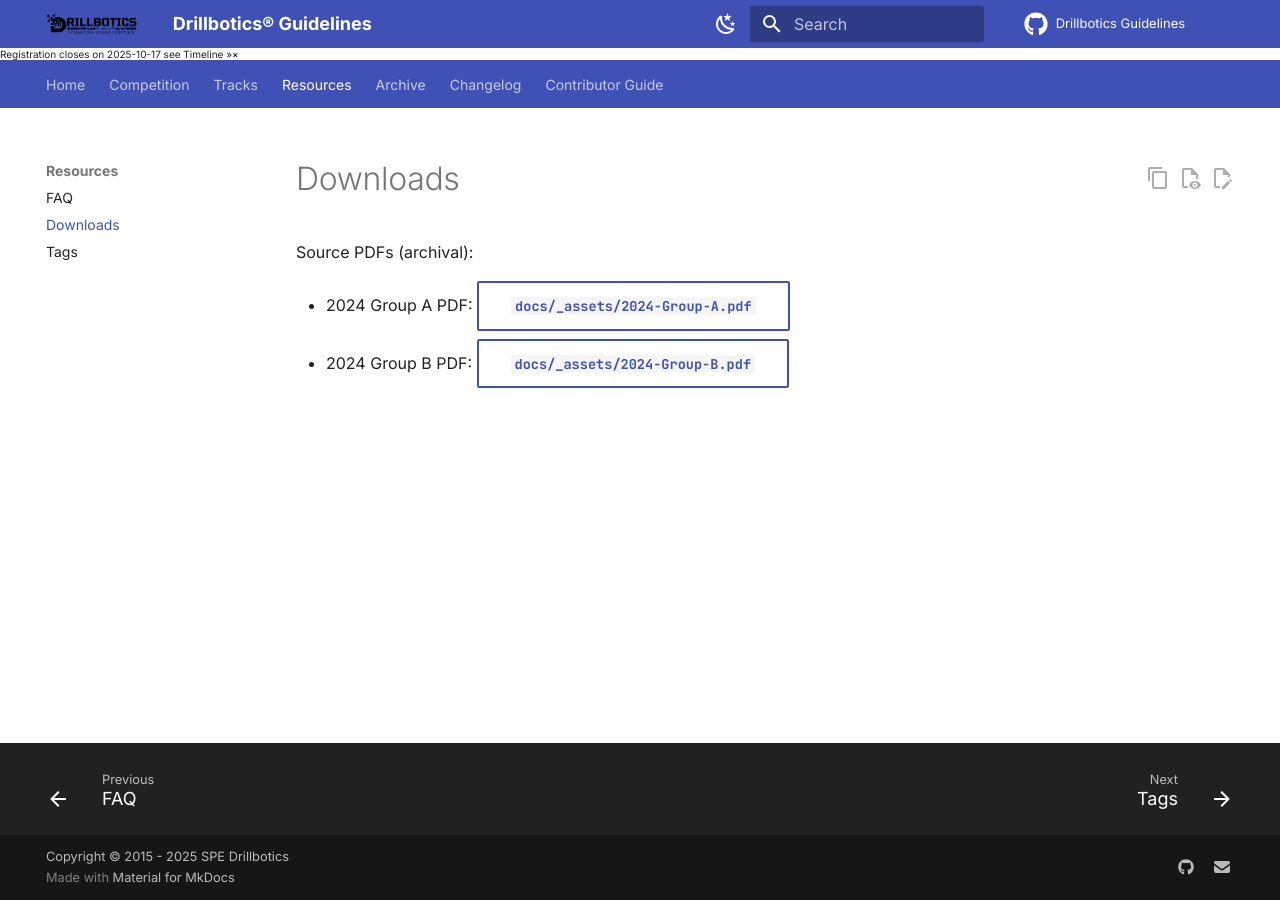
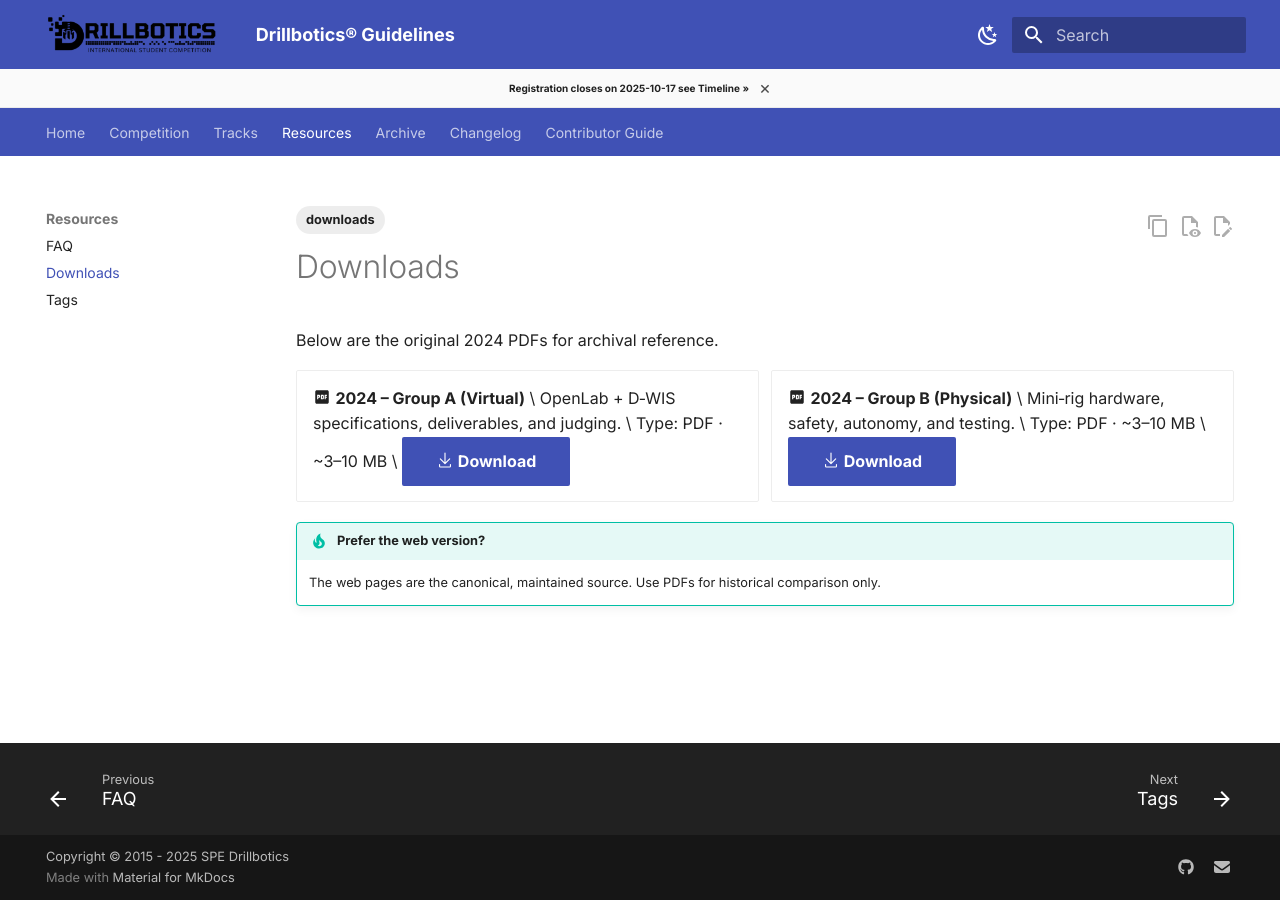
Before and after one commit to Open-Source-Drilling-Community/drillbotics-guidelines, an MkDocs documentation site: the page built from docs/resources/downloads.md, in a window 1280 px wide. Built offline with MkDocs 1.6.1 and Material for MkDocs 9.7.7, drawn with Linux system fonts in a browser that asks for light colours; comment, search, counter and statistics services are not loaded; the version menu is left out.

Commit message:
📝 docs(competition): add safety, timeline, downloads metadata and warnings
- add YAML tags for safety, timeline, and downloads pages for better organization
- include safety warning to emphasize lab safety procedures
- replace timeline placeholders with include for upcoming milestones
- enhance downloads page with detailed descriptions, links, and a tip about web versions

💄 style(stylesheets): add extra.css for minimal custom Material tweaks

- add subtle hero styling and spacing refinements for grid cards
- style announcement banner for readability and sticky positioning
- enlarge header logo with dark mode filter for visibility
- hide repo links in header and navigation for cleaner UI
- define adaptive Mermaid diagram colors for light and dark modes

✨ feat(tracks): add new tracks overview and deliverables pages

- create tracks index with grid cards linking to Group A, Group B, deliverables, and FAQ
- add deliverables page with tabs for Group A and B deliverables and deadline warning
- provide download templates link on deliverables page for user convenience

```diff
--- a/docs/resources/downloads.md
+++ b/docs/resources/downloads.md
@@ -1,6 +1,25 @@
+---
+tags:
+  - downloads
+---
+
 # Downloads
 
-Source PDFs (archival):
+Below are the original 2024 PDFs for archival reference.
 
-- 2024 Group A PDF: [`docs/_assets/2024-Group-A.pdf`](../_assets/2024-Group-A.pdf){ .md-button }
-- 2024 Group B PDF: [`docs/_assets/2024-Group-B.pdf`](../_assets/2024-Group-B.pdf){ .md-button }
+<div class="grid cards" markdown>
+
+- :material-file-pdf-box: **2024 – Group A (Virtual)**  \
+  OpenLab + D‑WIS specifications, deliverables, and judging.  \
+  Type: PDF · ~3–10 MB  \
+  [:octicons-download-24: Download](../_assets/2024-Group-A.pdf){ .md-button .md-button--primary }
+
+- :material-file-pdf-box: **2024 – Group B (Physical)**  \
+  Mini‑rig hardware, safety, autonomy, and testing.  \
+  Type: PDF · ~3–10 MB  \
+  [:octicons-download-24: Download](../_assets/2024-Group-B.pdf){ .md-button .md-button--primary }
+
+</div>
+
+!!! tip "Prefer the web version?"
+    The web pages are the canonical, maintained source. Use PDFs for historical comparison only.
--- /dev/null
+++ b/docs/stylesheets/extra.css
@@ -0,0 +1,106 @@
+/* Minimal, non‑Insiders tweaks for Material */
+
+/* Subtle hero styling on the homepage */
+.hero {
+  margin: 0 0 1rem;
+  padding: 1.5rem 1rem;
+  text-align: center;
+  border-radius: 12px;
+  border: 1px solid rgba(0,0,0,.06);
+  background: linear-gradient(180deg, rgba(0,0,0,.02), rgba(0,0,0,.01));
+}
+[data-md-color-scheme="slate"] .hero {
+  border-color: rgba(255,255,255,.12);
+  background: linear-gradient(180deg, rgba(255,255,255,.03), rgba(255,255,255,.02));
+}
+.hero .md-button { margin: .125rem .25rem; }
+
+/* Small spacing refinements for grid cards */
+.md-typeset .grid.cards { gap: .6rem; }
+.md-typeset .grid.cards > ul > li { padding: .75rem .8rem; }
+
+/* Keep the announcement banner readable with minimal styling */
+.db-announcement {
+  position: sticky;
+  top: 0;
+  z-index: 2;
+  display: flex;
+  align-items: center;
+  justify-content: center;
+  gap: .5rem;
+  padding: .5rem .75rem;
+  border-bottom: 1px solid rgba(0,0,0,.06);
+  background: rgba(0,0,0,.02);
+  color: inherit;
+}
+[data-md-color-scheme="slate"] .db-announcement {
+  border-bottom-color: rgba(255,255,255,.12);
+  background: rgba(255,255,255,.03);
+}
+.db-announcement__link { font-weight: 600; text-decoration: none; }
+.db-announcement__close { border: 0; background: transparent; font-size: 18px; line-height: 1; cursor: pointer; opacity: .7; }
+
+/* Make the header logo larger */
+.md-header__button.md-logo img {
+  height: 45px;
+  width: auto;
+}
+@media (max-width: 600px) {
+  .md-header__button.md-logo img { height: 52px; }
+}
+
+/* Ensure the logo is visible in dark mode */
+[data-md-color-scheme="slate"] .md-header__button.md-logo img {
+  /* Invert the black logo to white for contrast */
+  filter: brightness(0) invert(1);
+}
+
+/* Hide the repo link next to search and in the drawer */
+.md-header__source,
+.md-nav__source {
+  display: none !important;
+}
+
+/* Mermaid: adaptive colors for light/dark mode */
+:root {
+  --db-mm-edge: var(--md-default-fg-color--lighter);
+  --db-mm-text: var(--md-default-fg-color);
+  /* Light palette for custom classes */
+  --db-mm-startEnd-fill: #e1f5fe;
+  --db-mm-startEnd-stroke: #01579b;
+  --db-mm-decision-fill: #fff3e0;
+  --db-mm-decision-stroke: #e65100;
+  --db-mm-process-fill: #f3e5f5;
+  --db-mm-process-stroke: #4a148c;
+  --db-mm-feedback-fill: #ffebee;
+  --db-mm-feedback-stroke: #c62828;
+}
+
+[data-md-color-scheme="slate"] {
+  --db-mm-edge: var(--md-default-fg-color--lightest);
+  --db-mm-text: var(--md-default-fg-color);
+  /* Dark palette tuned for contrast on slate */
+  --db-mm-startEnd-fill: #0b3b57;
+  --db-mm-startEnd-stroke: #4fc3f7;
+  --db-mm-decision-fill: #3b2a17;
+  --db-mm-decision-stroke: #ffb74d;
+  --db-mm-process-fill: #2c1b36;
+  --db-mm-process-stroke: #ce93d8;
+  --db-mm-feedback-fill: #3a1a1a;
+  --db-mm-feedback-stroke: #ef9a9a;
+}
+
+/* Apply base text/edge colors */
+.mermaid svg { color: var(--db-mm-text); }
+.mermaid .edgePath path,
+.mermaid .flowchart-link { stroke: var(--db-mm-edge) !important; }
+.mermaid .edgeLabel { color: var(--db-mm-text) !important; fill: var(--db-mm-text) !important; }
+.mermaid .label, .mermaid text { fill: var(--db-mm-text) !important; color: var(--db-mm-text) !important; }
+
+/* Override classDef colors for better dark-mode contrast */
+.mermaid .node.startEnd rect,
+.mermaid .node.startEnd circle { fill: var(--db-mm-startEnd-fill) !important; stroke: var(--db-mm-startEnd-stroke) !important; }
+.mermaid .node.decision polygon,
+.mermaid .node.decision path { fill: var(--db-mm-decision-fill) !important; stroke: var(--db-mm-decision-stroke) !important; }
+.mermaid .node.process rect { fill: var(--db-mm-process-fill) !important; stroke: var(--db-mm-process-stroke) !important; }
+.mermaid .node.feedback rect { fill: var(--db-mm-feedback-fill) !important; stroke: var(--db-mm-feedback-stroke) !important; }
```
Also changed, not shown: docs/competition/safety.md (+8 -0 lines), docs/competition/timeline.md (+6 -6 lines), docs/tracks/deliverables.md (added, +30 -0 lines), docs/tracks/index.md (added, +31 -0 lines).
